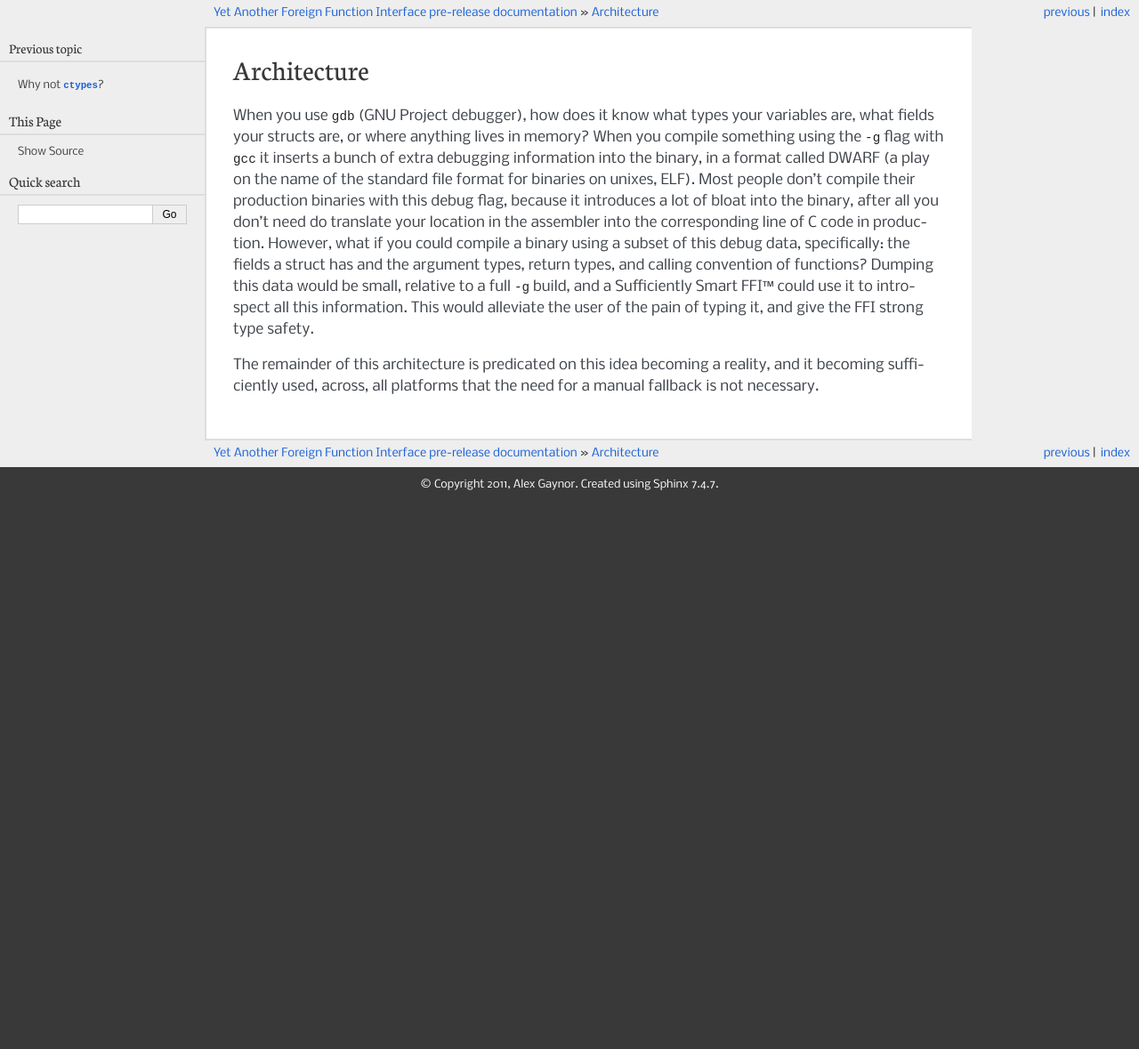
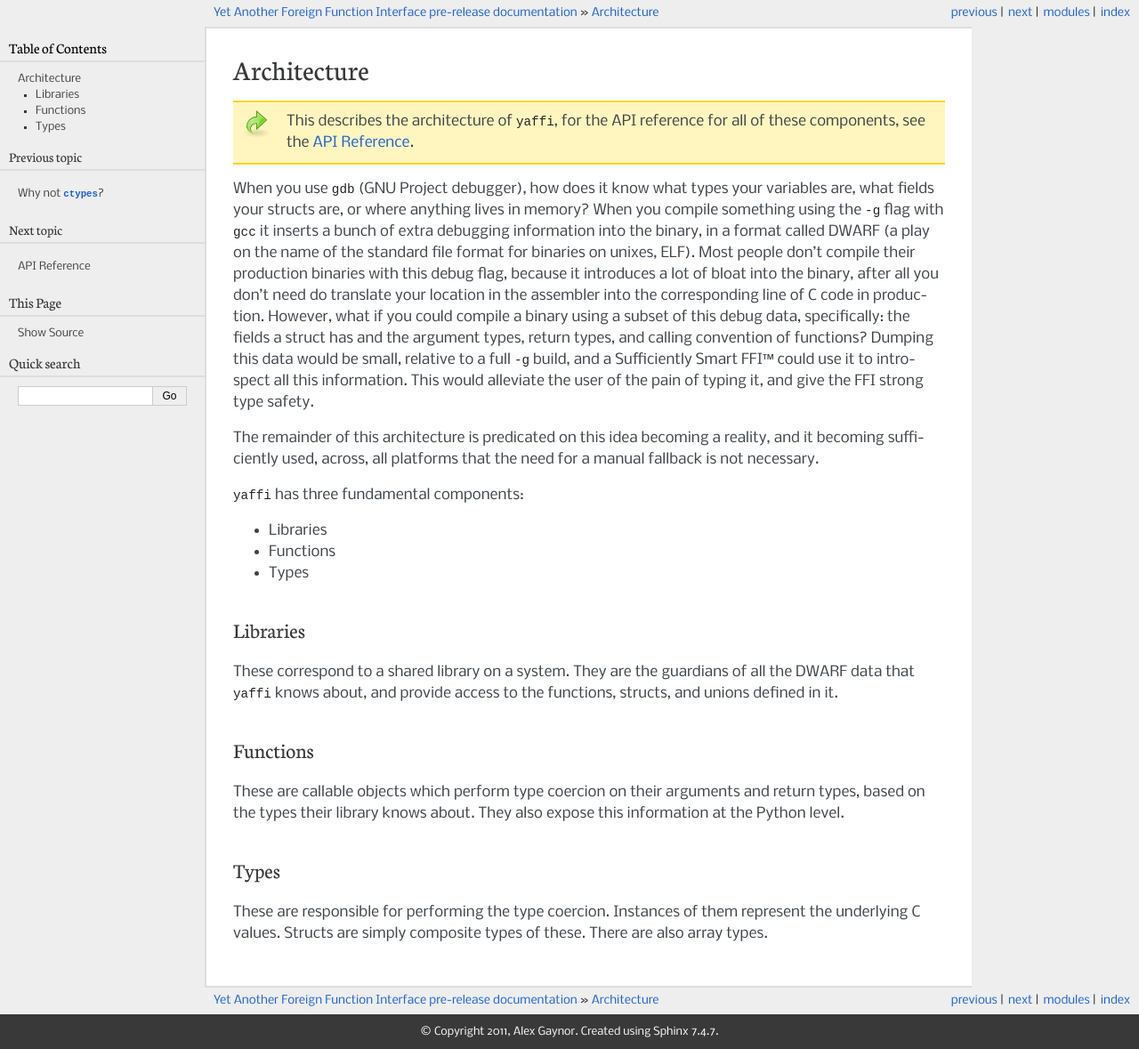
Before and after one commit to alex/yaffi, a Sphinx documentation site: the page built from docs/architecture.rst, in a window 1280 px wide. Shown: the whole page at 89% size. Built offline with Sphinx 7.4.7, drawn with Linux system fonts in a browser that asks for light colours; before the commit the page ends 900 px from its top, so only the background shows below that.

Commit message:
finished the architecture doc, started on the API reference

```diff
--- a/docs/architecture.rst
+++ b/docs/architecture.rst
@@ -2,6 +2,11 @@
 
 Architecture
 ============
+
+.. seealso::
+
+    This describes the architecture of ``yaffi``, for the API reference for all
+    of these components, see the :doc:`api`.
 
 When you use ``gdb`` (GNU Project debugger), how does it know what types your
 variables are, what fields your structs are, or where anything lives in memory?
@@ -21,3 +26,30 @@ the user of the pain of typing it, and give the FFI strong type safety.
 The remainder of this architecture is predicated on this idea becoming a
 reality, and it becoming sufficiently used, across, all platforms that the
 need for a manual fallback is not necessary.
+
+``yaffi`` has three fundamental components:
+
+* Libraries
+* Functions
+* Types
+
+Libraries
+---------
+
+These correspond to a shared library on a system.  They are the guardians of
+all the DWARF data that ``yaffi`` knows about, and provide access to the
+functions, structs, and unions defined in it.
+
+Functions
+---------
+
+These are callable objects which perform type coercion on their arguments and
+return types, based on the types their library knows about.  They also expose
+this information at the Python level.
+
+Types
+-----
+
+These are responsible for performing the type coercion.  Instances of them
+represent the underlying C values.  Structs are simply composite types of
+these.  There are also array types.
--- a/docs/index.rst
+++ b/docs/index.rst
@@ -22,3 +22,4 @@ part of the Python standard library since 2.5), and expose a nicer API.
 
    ctypes
    architecture
+   api
```
Also changed, not shown: docs/api.rst (added, +92 -0 lines).
